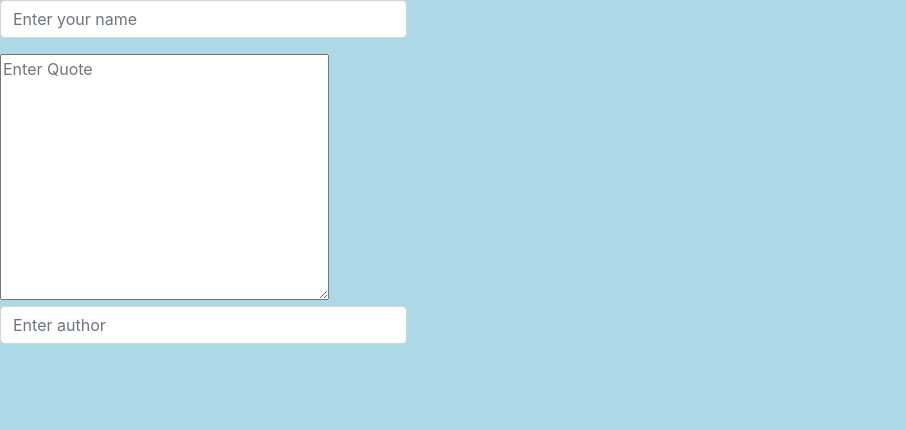
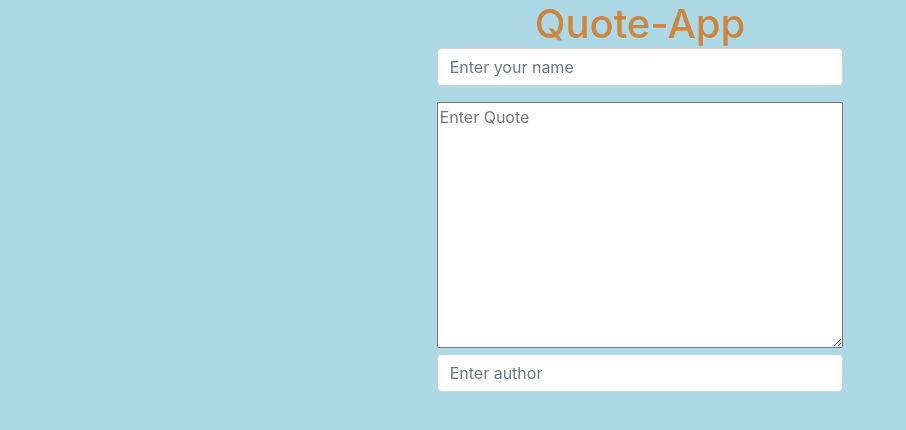
Before and after one commit to johnopana/Q-App, an Angular app: page / in a window 1280 px wide. Shown: the top 430 px of the page, without its empty margins (0-906 px from the left). Built offline with nearby package versions, Linux system fonts and the light colour scheme.

Commit message:
added title of the app

```diff
--- a/src/app/app.component.css
+++ b/src/app/app.component.css
@@ -0,0 +1,5 @@
+h1{
+    margin: 0 auto;
+    color: peru ;
+    text-align: center;
+}
--- a/src/app/app.component.html
+++ b/src/app/app.component.html
@@ -1,2 +1,3 @@
+<h1>Quote-App</h1>
 <app-form></app-form>
 <router-outlet></router-outlet>
--- a/src/app/form/form.component.html
+++ b/src/app/form/form.component.html
@@ -1,5 +1,5 @@
 <div class="row">
-    <div class="col-md-4">
+    <div class="col-md-4 m-auto">
   <form>
     <div class="form-group">
       <input
--- a/src/styles.css
+++ b/src/styles.css
@@ -1,6 +1,13 @@
 body {
-    background-color: lightblue;
-  }
-  form{
-      margin: 0 auto;
-  }
+  background-color: lightblue;
+}
+form {
+  margin: 0 auto;
+  justify-content: center;
+  text-align: 1.5px;
+  border-radius: 1.5px;
+}
+textarea {
+  width: 100%;
+  border-radius: 1.5px;
+}
```
